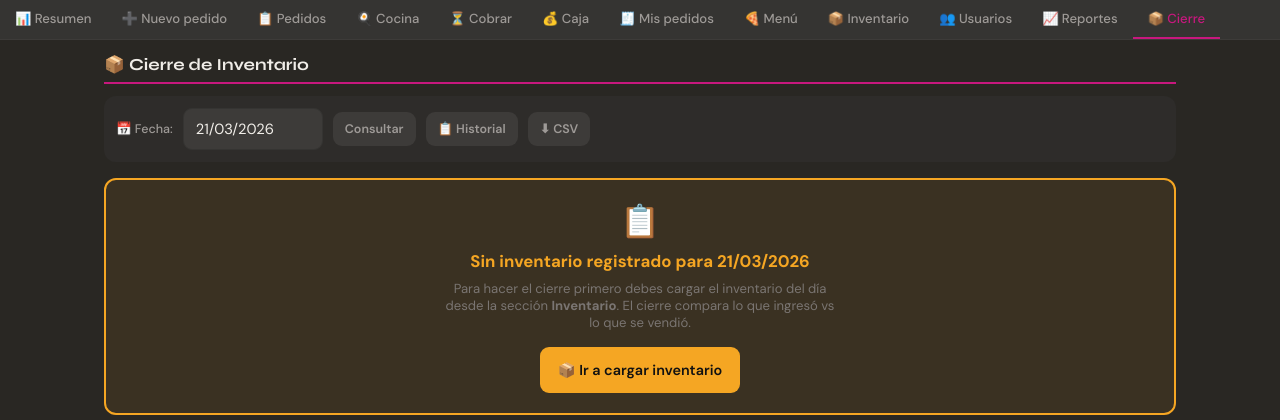
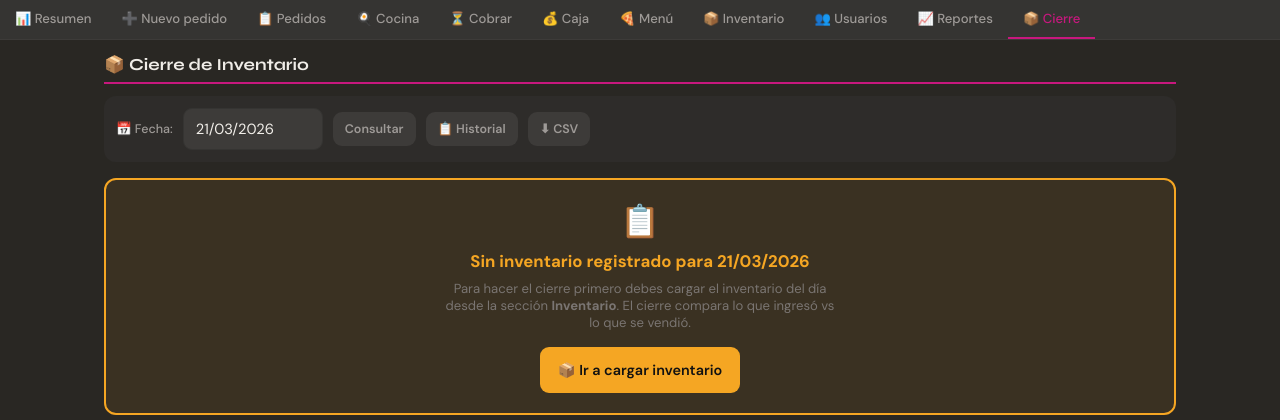
Before and after one commit to lualsa23-max/Jacapizza, a Flask app: page /admin/cierre in a window 1280 px wide. Shown: the part 51-471 px from the top of the page. Run offline with Flask 3, Linux system fonts and the light colour scheme; the visitor is signed in with stand-in values (Sample User, id 1); data comes from the database, SQL or seed files in the repository; data that the repository does not hold is empty.

Commit message:
Update base.html

```diff
--- a/templates/base.html
+++ b/templates/base.html
@@ -22,22 +22,21 @@
 
 <div class="nav-tabs">
 {% if session.rol == 'Administrador' %}
-  <a href="{{ url_for('admin_resumen') }}"      class="tab {% if request.endpoint=='admin_resumen' %}active{% endif %}">📊 Resumen</a>
+  <a href="{{ url_for('admin_resumen') }}"     class="tab {% if request.endpoint=='admin_resumen' %}active{% endif %}">📊 Resumen</a>
   <a href="{{ url_for('mesero_nuevo') }}"      class="tab {% if request.endpoint=='mesero_nuevo' %}active{% endif %}">➕ Nuevo pedido</a>
-  <a href="{{ url_for('admin_pedidos') }}"      class="tab {% if request.endpoint=='admin_pedidos' %}active{% endif %}">📋 Pedidos</a>
-  <a href="{{ url_for('cocina_pedidos') }}"     class="tab {% if request.endpoint=='cocina_pedidos' %}active{% endif %}">🍳 Cocina</a>
-  <a href="{{ url_for('cajero_cobrar') }}"      class="tab {% if request.endpoint=='cajero_cobrar' %}active{% endif %}">⏳ Cobrar</a>
-  <a href="{{ url_for('cajero_caja') }}"        class="tab {% if request.endpoint=='cajero_caja' %}active{% endif %}">💰 Caja</a>
-  <a href="{{ url_for('mesero_pedidos') }}"     class="tab {% if request.endpoint in ['mesero_pedidos','mesero_editar'] %}active{% endif %}">🧾 Mis pedidos</a>
-  <a href="{{ url_for('admin_menu_pizzas') }}"  class="tab {% if request.endpoint in ['admin_menu_pizzas','admin_menu_bebidas'] %}active{% endif %}">🍕 Menú</a>
-  <a href="{{ url_for('admin_inventario') }}"   class="tab {% if request.endpoint=='admin_inventario' %}active{% endif %}">📦 Inventario</a>
-  <a href="{{ url_for('admin_usuarios') }}"     class="tab {% if request.endpoint=='admin_usuarios' %}active{% endif %}">👥 Usuarios</a>
-  <a href="{{ url_for('admin_reportes') }}"     class="tab {% if request.endpoint=='admin_reportes' %}active{% endif %}">📈 Reportes</a>
+  <a href="{{ url_for('mesero_pedidos') }}"    class="tab {% if request.endpoint in ['mesero_pedidos','mesero_editar'] %}active{% endif %}">📋 Pedidos</a>
+  <a href="{{ url_for('cocina_pedidos') }}"    class="tab {% if request.endpoint=='cocina_pedidos' %}active{% endif %}">🍳 Cocina</a>
+  <a href="{{ url_for('cajero_cobrar') }}"     class="tab {% if request.endpoint=='cajero_cobrar' %}active{% endif %}">⏳ Cobrar</a>
+  <a href="{{ url_for('cajero_caja') }}"       class="tab {% if request.endpoint=='cajero_caja' %}active{% endif %}">💰 Caja</a>
+  <a href="{{ url_for('admin_menu_pizzas') }}" class="tab {% if request.endpoint in ['admin_menu_pizzas','admin_menu_bebidas'] %}active{% endif %}">🍕 Menú</a>
+  <a href="{{ url_for('admin_inventario') }}"  class="tab {% if request.endpoint=='admin_inventario' %}active{% endif %}">📦 Inventario</a>
+  <a href="{{ url_for('admin_usuarios') }}"    class="tab {% if request.endpoint=='admin_usuarios' %}active{% endif %}">👥 Usuarios</a>
+  <a href="{{ url_for('admin_reportes') }}"    class="tab {% if request.endpoint=='admin_reportes' %}active{% endif %}">📈 Reportes</a>
   <a href="{{ url_for('admin_cierre') }}"      class="tab {% if request.endpoint in ['admin_cierre','admin_cierre_historial'] %}active{% endif %}">📦 Cierre</a>
 
 {% elif session.rol == 'Mesero' %}
   <a href="{{ url_for('mesero_nuevo') }}"   class="tab {% if request.endpoint=='mesero_nuevo' %}active{% endif %}">➕ Nuevo pedido</a>
-  <a href="{{ url_for('mesero_pedidos') }}" class="tab {% if request.endpoint in ['mesero_pedidos','mesero_editar'] %}active{% endif %}">📋 Mis pedidos</a>
+  <a href="{{ url_for('mesero_pedidos') }}" class="tab {% if request.endpoint in ['mesero_pedidos','mesero_editar'] %}active{% endif %}">📋 Pedidos</a>
 
 {% elif session.rol == 'Cajero' %}
   <a href="{{ url_for('cajero_cobrar') }}" class="tab {% if request.endpoint=='cajero_cobrar' %}active{% endif %}">⏳ Cobrar</a>
```
